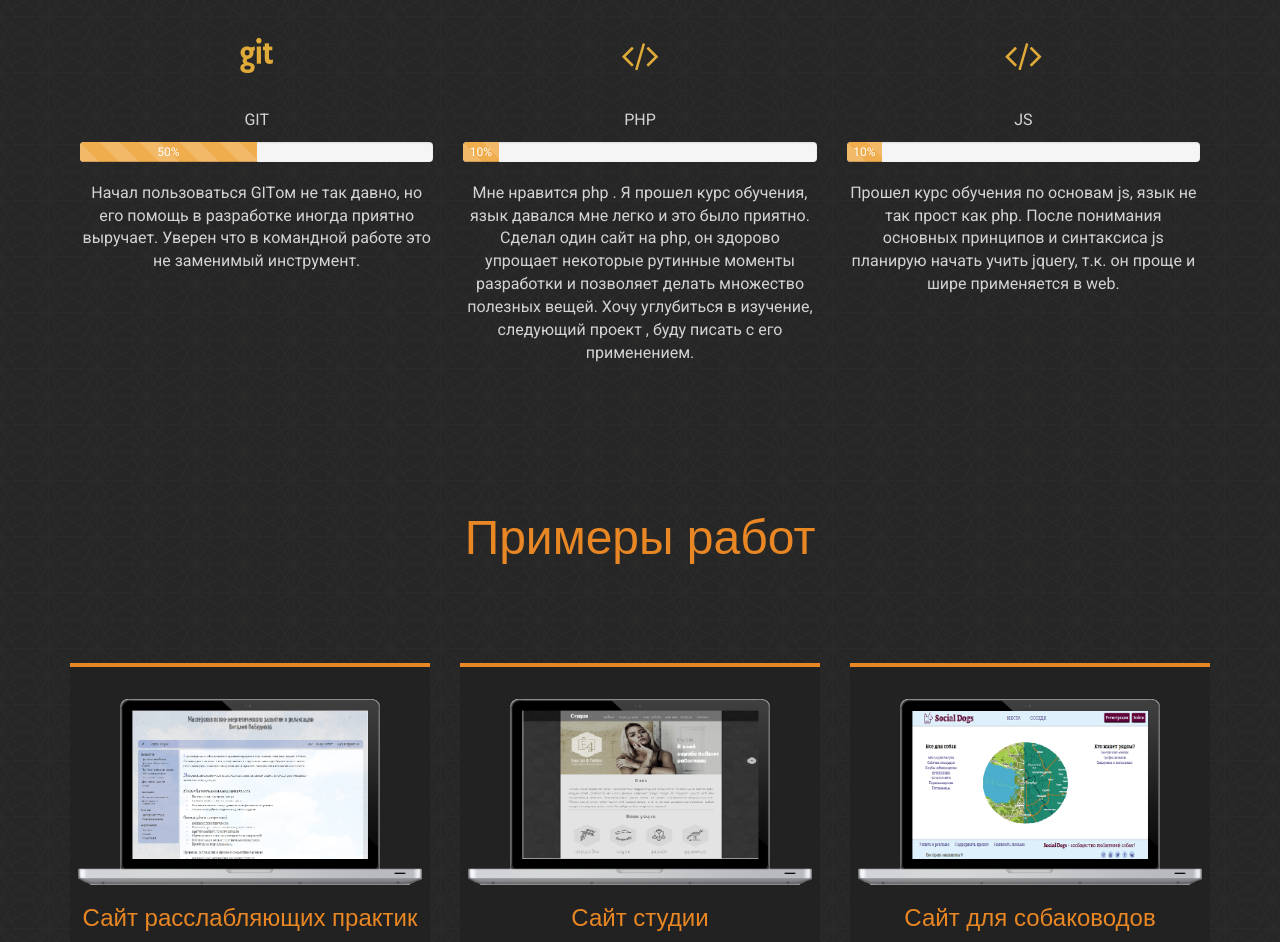
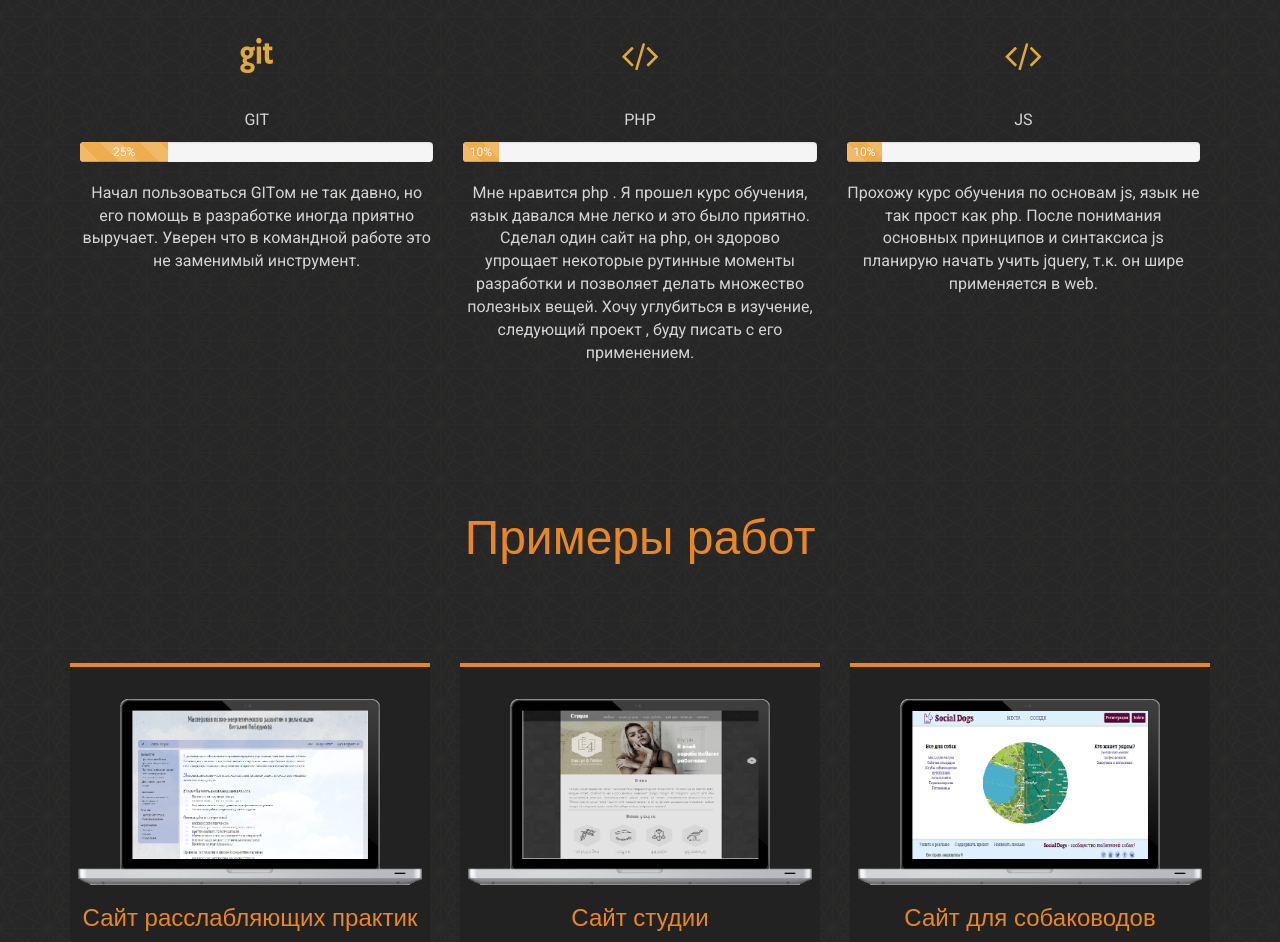
Before and after one commit to dooev/10_landing, a plain HTML site: page index.html in a window 1280 px wide. Shown: the part 991-1933 px from the top of the page. Drawn offline with nearby package versions, Linux system fonts and the light colour scheme; a web font is replaced by a local one.

Commit message:
text in JS and GIT better now

```diff
--- a/index.html
+++ b/index.html
@@ -88,7 +88,7 @@
 						<i class="fa fa-git" aria-hidden="true"></i>
 						<p>GIT</p>
 						<div class="progress">
-							<div class="progress-bar progress-bar-striped active progress-bar-warning " role="progressbar" aria-valuenow="50%" aria-valuemin="0" aria-valuemax="100" style="width:50%">50%
+							<div class="progress-bar progress-bar-striped active progress-bar-warning " role="progressbar" aria-valuenow="25%" aria-valuemin="0" aria-valuemax="100" style="width:25%">25%
 							</div>
 						</div>
 						<p>Начал пользоваться GITом не так давно, но его помощь в разработке иногда приятно выручает. Уверен что в командной работе это не заменимый инструмент.</p>
@@ -110,7 +110,7 @@
 							<div class="progress-bar progress-bar-striped active progress-bar-warning " role="progressbar" aria-valuenow="10%" aria-valuemin="0" aria-valuemax="100" style="width:10%">10%
 							</div>
 						</div>
-						<p>Прошел курс обучения по основам js, язык не так прост как php. После понимания основных принципов и синтаксиса js планирую начать учить jquery, т.к. он проще и шире применяется в web.</p>
+						<p>Прохожу курс обучения по основам js, язык не так прост как php. После понимания основных принципов и синтаксиса js планирую начать учить jquery, т.к. он шире применяется в web.</p>
 					</div>
 				</div>
 			</div>
```
